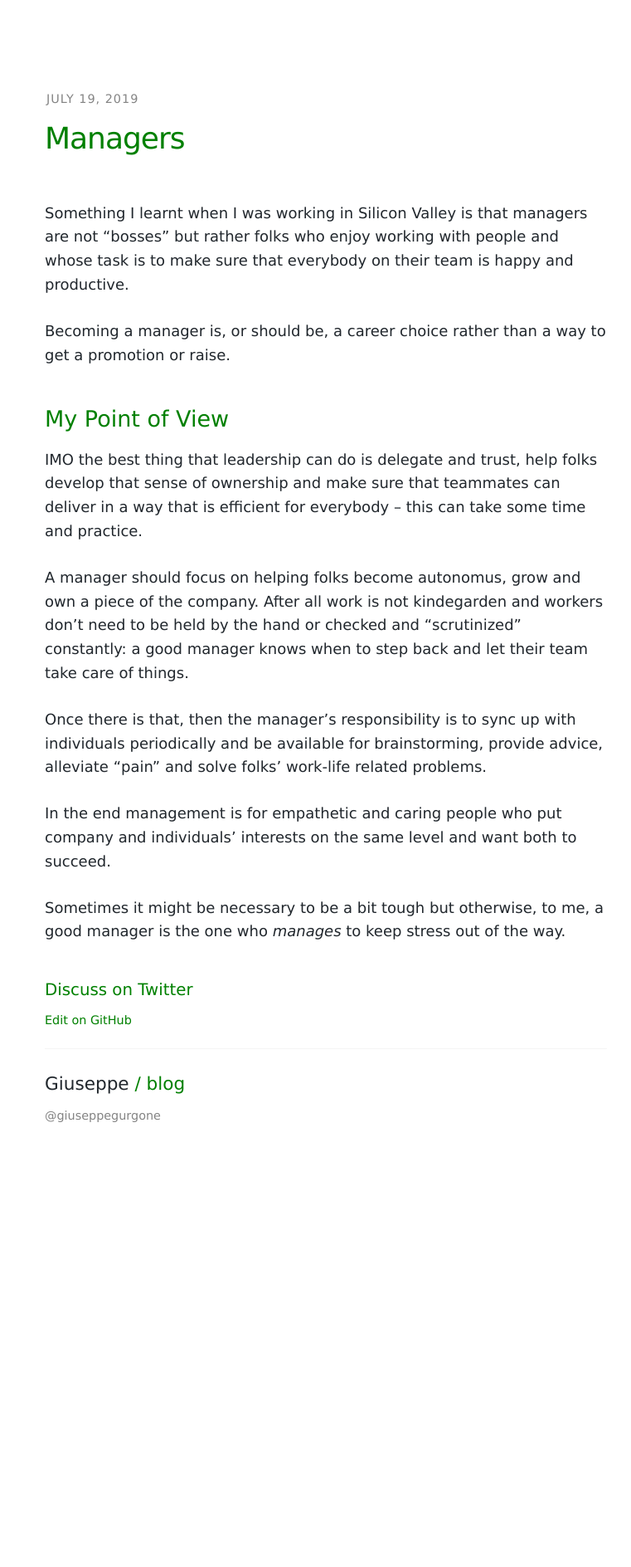
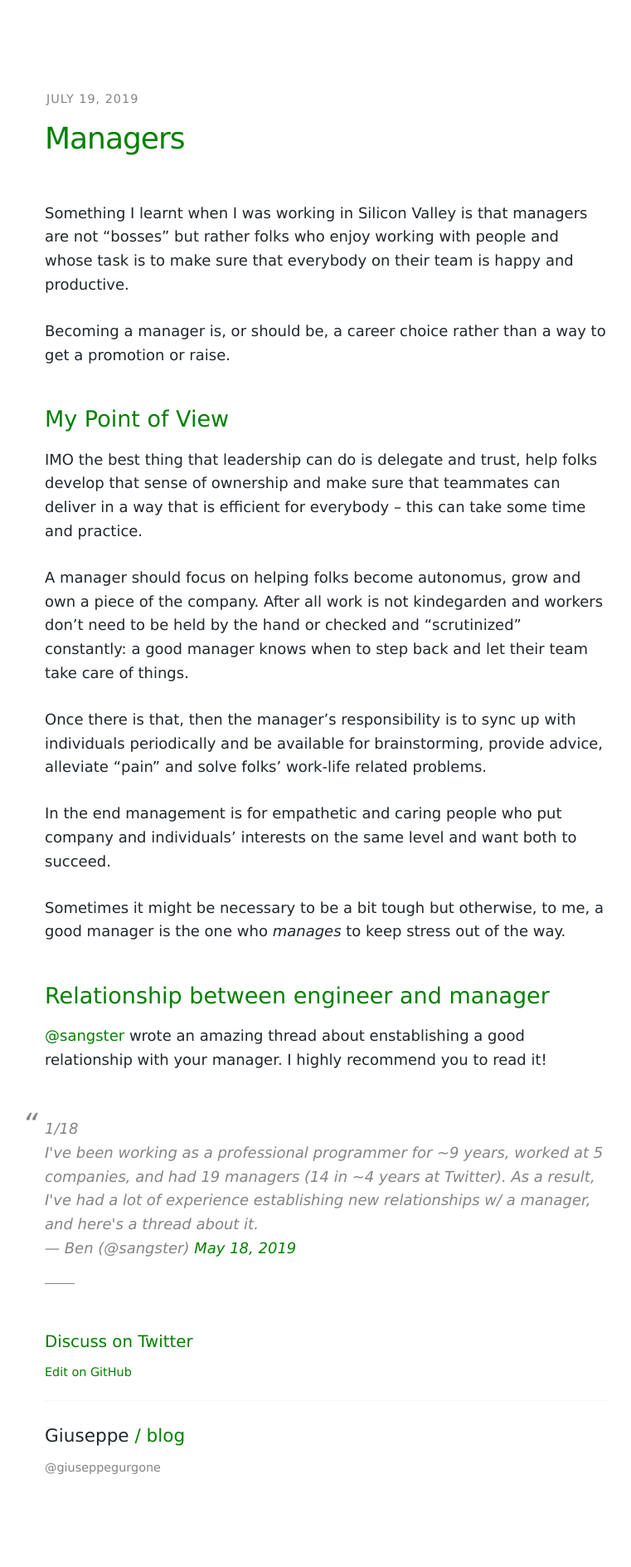
Before and after one commit to giuseppeg/giuseppeg.github.com, a Jekyll site: the page built from _posts/2019-07-19-managers.md, in a window 1280 px wide. Shown: the whole page at 83% size, without its empty margins (247-1008 px from the left). Built offline with Jekyll 4.4.1, drawn with Linux system fonts in a browser that asks for light colours; comment, search, counter and statistics services are not loaded; before the commit the page ends 1464 px from its top, so only the background shows below that.

Commit message:
Add embed to managers thread

```diff
--- a/_posts/2019-07-19-managers.md
+++ b/_posts/2019-07-19-managers.md
@@ -21,3 +21,11 @@ Once there is that, then the manager's responsibility is to sync up with individ
 In the end management is for empathetic and caring people who put company and individuals' interests on the same level and want both to succeed.
 
 Sometimes it might be necessary to be a bit tough but otherwise, to me, a good manager is the one who _manages_ to keep stress out of the way.
+
+## Relationship between engineer and manager
+
+[@sangster](https://twitter.com/sangster) wrote an amazing thread about enstablishing a good relationship with your manager. I highly recommend you to read it!
+
+<div class="Copy-embedTweet">
+<blockquote class="twitter-tweet" data-link-color="#008000"><p lang="en" dir="ltr">1/18<br>I&#39;ve been working as a professional programmer for ~9 years, worked at 5 companies, and had 19 managers (14 in ~4 years at Twitter). As a result, I&#39;ve had a lot of experience establishing new relationships w/ a manager, and here&#39;s a thread about it.</p>&mdash; Ben (@sangster) <a href="https://twitter.com/sangster/status/1129817486977716225?ref_src=twsrc%5Etfw">May 18, 2019</a></blockquote> <script async src="https://platform.twitter.com/widgets.js" charset="utf-8"></script>
+</div>
```
